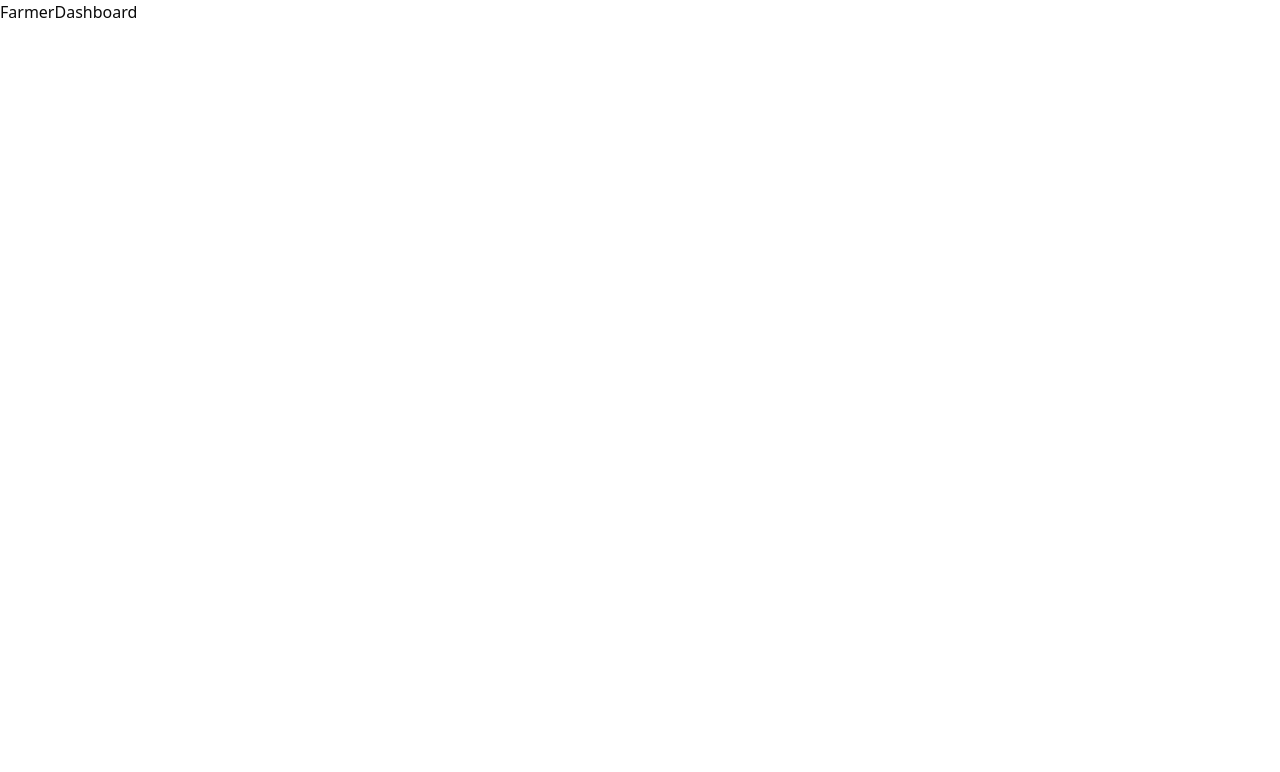
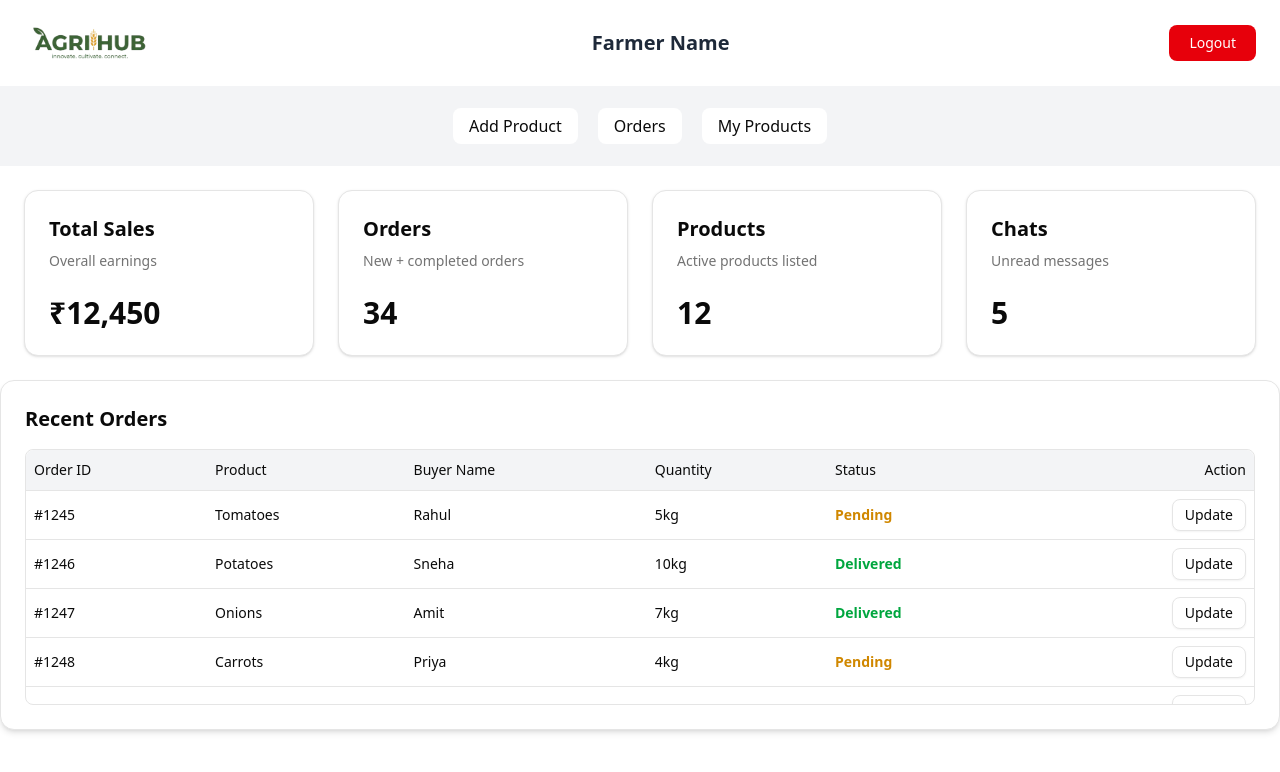
Before and after one commit to Durvankur-Joshi/AGRIHUB, a React (Vite) app in the folder frontend/: page /farmerdashboard in a window 1280 px wide. Shown: the top 772 px of the page. Built offline with nearby package versions, Linux system fonts and the light colour scheme.

Commit message:
Farmer Dashboard done

```diff
--- a/frontend/package.json
+++ b/frontend/package.json
@@ -13,6 +13,7 @@
     "@heroicons/react": "^2.2.0",
     "@radix-ui/react-dropdown-menu": "^2.1.16",
     "@radix-ui/react-label": "^2.1.8",
+    "@radix-ui/react-scroll-area": "^1.2.10",
     "@radix-ui/react-separator": "^1.1.8",
     "@radix-ui/react-slot": "^1.2.4",
     "@tailwindcss/postcss": "^4.1.17",
--- a/frontend/src/Farmer/FarmerDashboard.jsx
+++ b/frontend/src/Farmer/FarmerDashboard.jsx
@@ -1,8 +1,17 @@
 import React from 'react'
+import FarmerNavbar from './components/FarmerNavbar'
+import FarmerCards from './components/FarmerCards'
+import ActionButton from './components/ActionButton'
+import OrderTable from './components/OrderTable'
 
 const FarmerDashboard = () => {
   return (
-    <div>FarmerDashboard</div>
+    <>
+       <FarmerNavbar />
+       <ActionButton />
+       <FarmerCards />
+       <OrderTable />
+    </>
   )
 }
 
--- /dev/null
+++ b/frontend/src/Farmer/components/ActionButton.jsx
@@ -0,0 +1,25 @@
+import React from 'react'
+import { Button } from '@/components/ui/button'
+
+const ActionButton = () => {
+  return (
+    <>
+       <div
+        className='bg-gray-100 h-20 w-full flex gap-5 justify-center items-center'>
+
+            <Button
+            className="bg-white text-base font-medium hover:bg-green-200"
+             variant="primary">Add Product</Button>
+            <Button
+            className="bg-white text-base font-medium hover:bg-green-200"
+             variant="primary">Orders</Button>
+            <Button
+            className="bg-white text-base font-medium hover:bg-green-200"
+             variant="primary">My Products</Button>
+
+       </div>
+    </>
+  )
+}
+
+export default ActionButton
--- /dev/null
+++ b/frontend/src/Farmer/components/FarmerCards.jsx
@@ -0,0 +1,52 @@
+import React from "react";
+import {
+  Card,
+  CardContent,
+  CardHeader,
+  CardTitle,
+  CardDescription,
+} from "@/components/ui/card";
+
+const FarmerCards = () => {
+  const stats = [
+    {
+      title: "Total Sales",
+      value: "₹12,450",
+      desc: "Overall earnings",
+    },
+    {
+      title: "Orders",
+      value: "34",
+      desc: "New + completed orders",
+    },
+    {
+      title: "Products",
+      value: "12",
+      desc: "Active products listed",
+    },
+    {
+      title: "Chats",
+      value: "5",
+      desc: "Unread messages",
+    },
+  ];
+
+  return (
+    <div className="grid grid-cols-1 sm:grid-cols-2 lg:grid-cols-4 gap-6 p-6">
+      {stats.map((item, index) => (
+        <Card key={index} className="border rounded-xl shadow-sm hover:shadow-md transition">
+          <CardHeader>
+            <CardTitle className="text-xl">{item.title}</CardTitle>
+            <CardDescription>{item.desc}</CardDescription>
+          </CardHeader>
+
+          <CardContent>
+            <p className="text-3xl font-bold">{item.value}</p>
+          </CardContent>
+        </Card>
+      ))}
+    </div>
+  );
+};
+
+export default FarmerCards;
--- /dev/null
+++ b/frontend/src/Farmer/components/FarmerNavbar.jsx
@@ -0,0 +1,32 @@
+import React from "react";
+import Logo from "@/assets/Logo.png";
+import { Button } from "@/components/ui/button";
+
+const FarmerNavbar = () => {
+  return (
+    <nav className="w-full flex items-center justify-between px-6 py-4 shadow-sm bg-white">
+
+
+      <div className="flex items-center gap-2">
+        <img
+          src={Logo}
+          alt="AgriHub Farmer Portal Logo"
+          className="w-32 h-auto object-contain"
+        />
+      </div>
+
+
+      <h2 className="text-xl font-semibold text-gray-800">
+        Farmer Name
+      </h2>
+
+
+      <Button variant="destructive" className="px-5 hover:bg-red-800">
+        Logout
+      </Button>
+
+    </nav>
+  );
+};
+
+export default FarmerNavbar;
--- /dev/null
+++ b/frontend/src/Farmer/components/OrderTable.jsx
@@ -0,0 +1,74 @@
+import React from "react";
+import {
+    Table,
+    TableBody,
+    TableCaption,
+    TableCell,
+    TableHead,
+    TableHeader,
+    TableRow,
+} from "@/components/ui/table";
+import { Button } from "@/components/ui/button";
+import { ScrollArea } from "@/components/ui/scroll-area";
+
+const OrderTable = () => {
+    const orders = [
+        { id: "#1245", product: "Tomatoes", buyer: "Rahul", quantity: "5kg", status: "Pending" },
+        { id: "#1246", product: "Potatoes", buyer: "Sneha", quantity: "10kg", status: "Delivered" },
+        { id: "#1247", product: "Onions", buyer: "Amit", quantity: "7kg", status: "Delivered" },
+        { id: "#1248", product: "Carrots", buyer: "Priya", quantity: "4kg", status: "Pending" },
+        { id: "#1249", product: "Cabbage", buyer: "Neha", quantity: "3pcs", status: "Delivered" },
+        { id: "#1250", product: "Spinach", buyer: "Jay", quantity: "2kg", status: "Delivered" },
+    ];
+
+    return (
+        <div className="p-6 bg-white rounded-xl shadow-md border">
+            <h2 className="text-xl font-semibold mb-4">Recent Orders</h2>
+
+            <ScrollArea className="h-64 rounded-md border">
+                <Table>
+                    <TableHeader className="bg-gray-100">
+                        <TableRow>
+                            <TableHead>Order ID</TableHead>
+                            <TableHead>Product</TableHead>
+                            <TableHead>Buyer Name</TableHead>
+                            <TableHead>Quantity</TableHead>
+                            <TableHead>Status</TableHead>
+                            <TableHead className="text-right">Action</TableHead>
+                        </TableRow>
+                    </TableHeader>
+
+                    <TableBody>
+                        {orders.map((order, index) => (
+                            <TableRow key={index} className="hover:bg-gray-50">
+                                <TableCell className="font-medium">{order.id}</TableCell>
+                                <TableCell>{order.product}</TableCell>
+                                <TableCell>{order.buyer}</TableCell>
+                                <TableCell>{order.quantity}</TableCell>
+
+                                <TableCell>
+                                    <span
+                                        className={`${order.status === "Pending"
+                                                ? "text-yellow-600"
+                                                : "text-green-600"
+                                            } font-semibold`}
+                                    >
+                                        {order.status}
+                                    </span>
+                                </TableCell>
+
+                                <TableCell className="text-right">
+                                    <Button size="sm" variant="outline">
+                                        Update
+                                    </Button>
+                                </TableCell>
+                            </TableRow>
+                        ))}
+                    </TableBody>
+                </Table>
+            </ScrollArea>
+        </div>
+    );
+};
+
+export default OrderTable;
--- /dev/null
+++ b/frontend/src/components/ui/scroll-area.jsx
@@ -0,0 +1,49 @@
+import * as React from "react"
+import * as ScrollAreaPrimitive from "@radix-ui/react-scroll-area"
+
+import { cn } from "@/lib/utils"
+
+function ScrollArea({
+  className,
+  children,
+  ...props
+}) {
+  return (
+    <ScrollAreaPrimitive.Root data-slot="scroll-area" className={cn("relative", className)} {...props}>
+      <ScrollAreaPrimitive.Viewport
+        data-slot="scroll-area-viewport"
+        className="focus-visible:ring-ring/50 size-full rounded-[inherit] transition-[color,box-shadow] outline-none focus-visible:ring-[3px] focus-visible:outline-1">
+        {children}
+      </ScrollAreaPrimitive.Viewport>
+      <ScrollBar />
+      <ScrollAreaPrimitive.Corner />
+    </ScrollAreaPrimitive.Root>
+  );
+}
+
+function ScrollBar({
+  className,
+  orientation = "vertical",
+  ...props
+}) {
+  return (
+    <ScrollAreaPrimitive.ScrollAreaScrollbar
+      data-slot="scroll-area-scrollbar"
+      orientation={orientation}
+      className={cn(
+        "flex touch-none p-px transition-colors select-none",
+        orientation === "vertical" &&
+          "h-full w-2.5 border-l border-l-transparent",
+        orientation === "horizontal" &&
+          "h-2.5 flex-col border-t border-t-transparent",
+        className
+      )}
+      {...props}>
+      <ScrollAreaPrimitive.ScrollAreaThumb
+        data-slot="scroll-area-thumb"
+        className="bg-border relative flex-1 rounded-full" />
+    </ScrollAreaPrimitive.ScrollAreaScrollbar>
+  );
+}
+
+export { ScrollArea, ScrollBar }
--- /dev/null
+++ b/frontend/src/components/ui/table.jsx
@@ -0,0 +1,121 @@
+import * as React from "react"
+
+import { cn } from "@/lib/utils"
+
+function Table({
+  className,
+  ...props
+}) {
+  return (
+    <div data-slot="table-container" className="relative w-full overflow-x-auto">
+      <table
+        data-slot="table"
+        className={cn("w-full caption-bottom text-sm", className)}
+        {...props} />
+    </div>
+  );
+}
+
+function TableHeader({
+  className,
+  ...props
+}) {
+  return (
+    <thead
+      data-slot="table-header"
+      className={cn("[&_tr]:border-b", className)}
+      {...props} />
+  );
+}
+
+function TableBody({
+  className,
+  ...props
+}) {
+  return (
+    <tbody
+      data-slot="table-body"
+      className={cn("[&_tr:last-child]:border-0", className)}
+      {...props} />
+  );
+}
+
+function TableFooter({
+  className,
+  ...props
+}) {
+  return (
+    <tfoot
+      data-slot="table-footer"
+      className={cn("bg-muted/50 border-t font-medium [&>tr]:last:border-b-0", className)}
+      {...props} />
+  );
+}
+
+function TableRow({
+  className,
+  ...props
+}) {
+  return (
+    <tr
+      data-slot="table-row"
+      className={cn(
+        "hover:bg-muted/50 data-[state=selected]:bg-muted border-b transition-colors",
+        className
+      )}
+      {...props} />
+  );
+}
+
+function TableHead({
+  className,
+  ...props
+}) {
+  return (
+    <th
+      data-slot="table-head"
+      className={cn(
+        "text-foreground h-10 px-2 text-left align-middle font-medium whitespace-nowrap [&:has([role=checkbox])]:pr-0 [&>[role=checkbox]]:translate-y-[2px]",
+        className
+      )}
+      {...props} />
+  );
+}
+
+function TableCell({
+  className,
+  ...props
+}) {
+  return (
+    <td
+      data-slot="table-cell"
+      className={cn(
+        "p-2 align-middle whitespace-nowrap [&:has([role=checkbox])]:pr-0 [&>[role=checkbox]]:translate-y-[2px]",
+        className
+      )}
+      {...props} />
+  );
+}
+
+function TableCaption({
+  className,
+  ...props
+}) {
+  return (
+    <caption
+      data-slot="table-caption"
+      className={cn("text-muted-foreground mt-4 text-sm", className)}
+      {...props} />
+  );
+}
+
+export {
+  Table,
+  TableHeader,
+  TableBody,
+  TableFooter,
+  TableHead,
+  TableRow,
+  TableCell,
+  TableCaption,
+}
```
Also changed, not shown: frontend/src/components/signup-form.jsx (+6 -6 lines), 1 other file (tests, documents, lock files or other folders).
